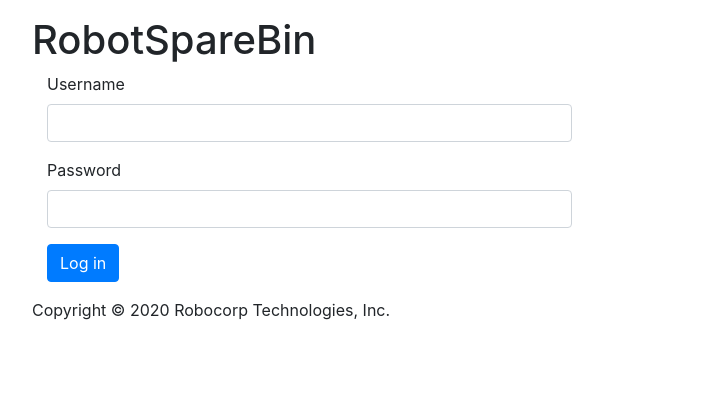
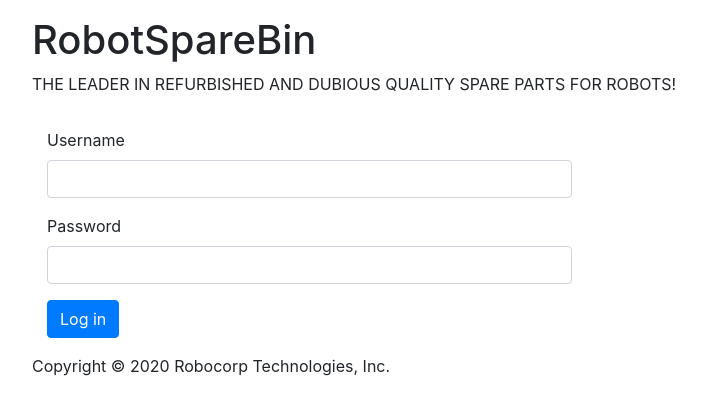
Before and after one commit to robocorp/rsb-intranet, a React (Create React App) app: page / in a window 1280 px wide. Shown: the top 414 px of the page, without its empty margins (53-759 px from the left). Built offline with nearby package versions, Linux system fonts and the light colour scheme.

Commit message:
Update header visuals

```diff
--- a/src/components/App.css
+++ b/src/components/App.css
@@ -1,3 +1,11 @@
+header {
+  margin-bottom: 2em;
+}
+
+header p {
+  text-transform: uppercase;
+}
+
 footer {
   padding: 1em 0 1em 0;
 }
--- a/src/components/Header.js
+++ b/src/components/Header.js
@@ -2,10 +2,11 @@
 import Logout from './Logout'
 
 const Header = () => (
-  <>
+  <header>
     <Logout />
     <h1>RobotSpareBin</h1>
-  </>
+    <p>The leader in refurbished and dubious quality spare parts for robots!</p>
+  </header>
 )
 
 export default Header
```
